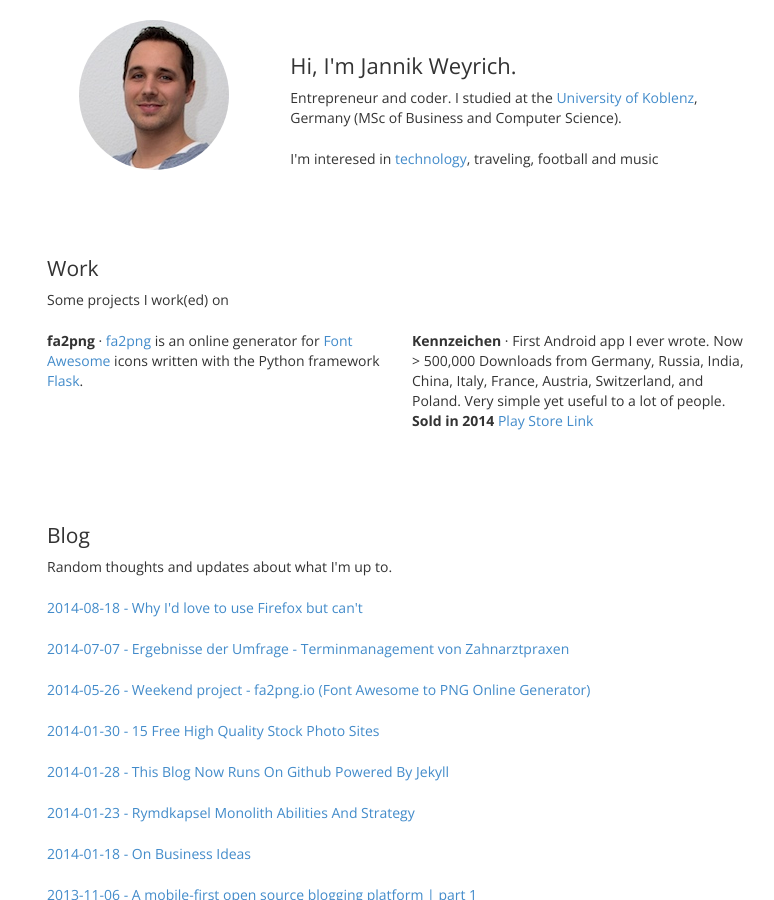
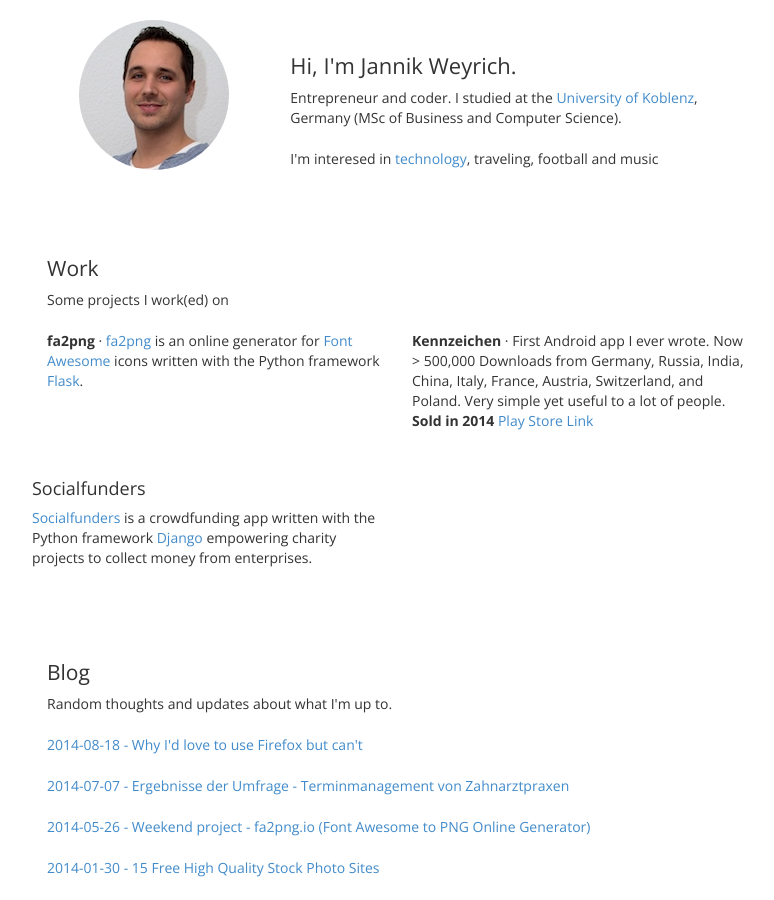
Before and after one commit to jnkwrych/jnkwrych.github.io, a Jekyll site: the page built from index.html, in a window 1280 px wide and 900 px high. Shown: the whole window, without its empty margins (243-1017 px from the left). Built offline with Jekyll 4.4.1, drawn with Linux system fonts in a browser that asks for light colours; Markdown is read by kramdown in place of the engine named in the settings.

Commit message:
Update index.html

```diff
--- a/index.html
+++ b/index.html
@@ -20,6 +20,13 @@ layout: default
                 Store Link</a></p>
         </div>
         <div class="row items">
+        <div class="col-md-6">
+            <h3>Socialfunders</h3>
+
+            <p><a href="https://www.socialfunders.org/" target="_blank">Socialfunders</a> is a crowdfunding app written with the Python framework <a href="https://www.djangoproject.com/" target="_blank">Django
+                    </a> empowering charity projects to collect money from enterprises.</p>
+            </p>
+        </div>
 
         </div>
         <!--
```
